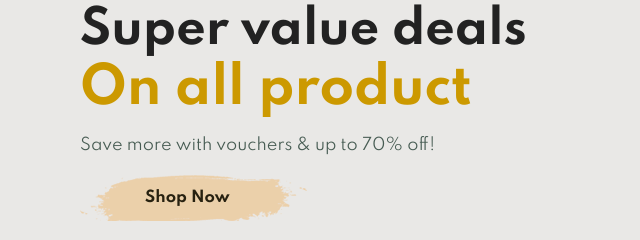
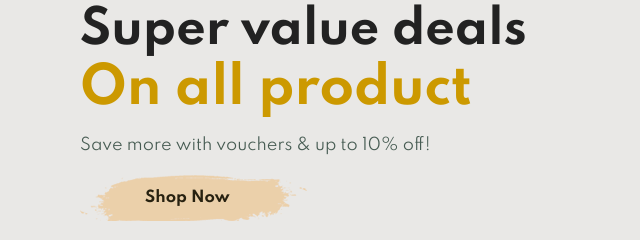
Before and after one commit to OnewangKatlegoAccount/shop, a plain HTML site: page index.html in a window 1280 px wide. Shown: the part 401-641 px from the top of the page, 0-640 px from the left. Drawn offline with Linux system fonts and the light colour scheme.

Commit message:
changed discount

```diff
--- a/index.html
+++ b/index.html
@@ -34,7 +34,7 @@
       <h4>Trade-in-offer</h4>
       <h2>Super value deals</h2>
       <h1>On all product</h1>
-      <p>Save more with vouchers & up to 70% off!</p>
+      <p>Save more with vouchers & up to 10% off!</p>
       <button>Shop Now</button>
     </section>
 
```
